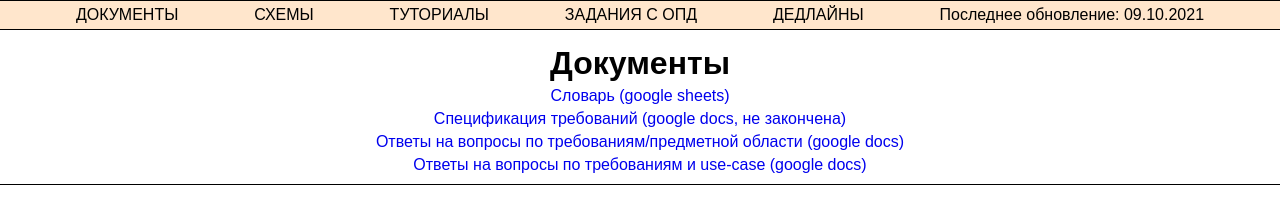
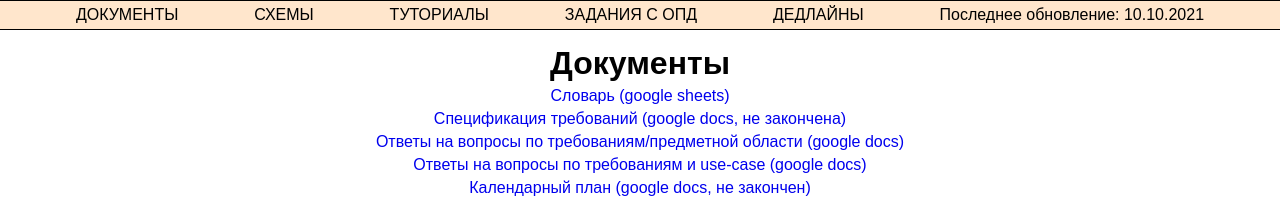
Before and after one commit to Jackeeet/nullrepo, a plain HTML site: page index.html in a window 1280 px wide. Shown: the top 206 px of the page. Drawn offline with Linux system fonts and the light colour scheme.

Commit message:
uc update, hopefully final

```diff
--- a/index.html
+++ b/index.html
@@ -12,7 +12,7 @@
         <a href="#references">Туториалы</a>
         <a href="#project-management">Задания с ОПД</a>
         <a href="#deadlines">Дедлайны</a>
-        Последнее обновление: 09.10.2021
+        Последнее обновление: 10.10.2021
     </div>
 
     <div class="section" id="docs">
@@ -24,6 +24,7 @@
             <a href="https://docs.google.com/document/d/1w8GBsson49HSlAhRHPElN1J8RTJ909Ao_XehzmTYq9I/edit?usp=sharing" target="_blank">Спецификация требований (google docs, не закончена)</a>
             <a href="https://docs.google.com/document/d/1lf1Y39DNTTNYpml9tSVvOOrLvjyHZNzatGQGbiA-wiY/edit?usp=sharing" target="_blank">Ответы на вопросы по требованиям/предметной области (google docs)</a>
             <a href="https://docs.google.com/document/d/1VjKBazQbwKnqcd-2hQT6VEvcQjWujy1Wg6HniJGFy1Y/edit?usp=sharing" target="_blank">Ответы на вопросы по требованиям и use-case (google docs)</a>
+            <a href="https://docs.google.com/document/d/1FFl9z9O2f7W6NSMCVPll7ryt-ah3RXMvSoHf35M-NBA/edit?usp=sharing" target="_blank">Календарный план (google docs, не закончен)</a>
         </div>
     </div>
 
```
Also changed, not shown: use-case.png.
